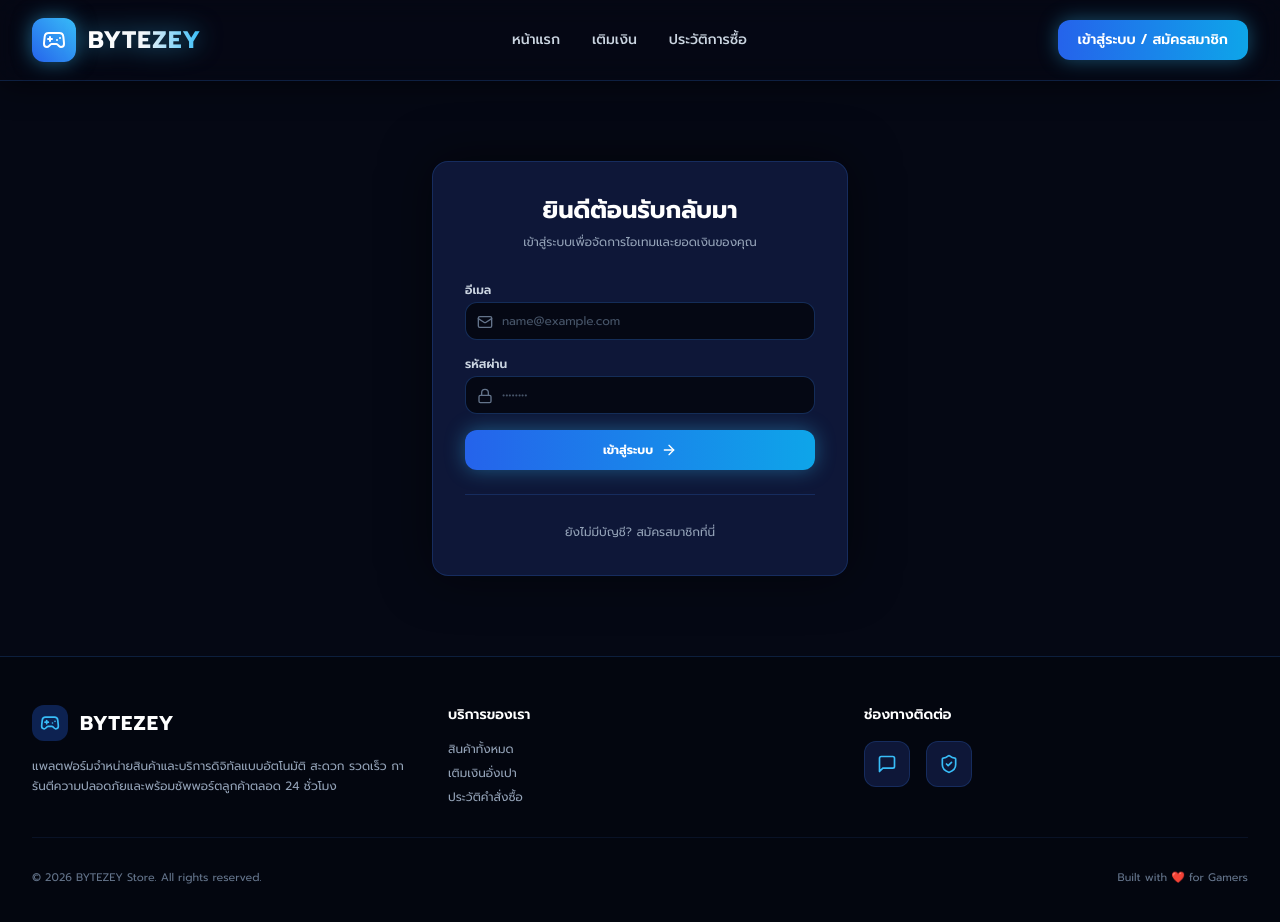
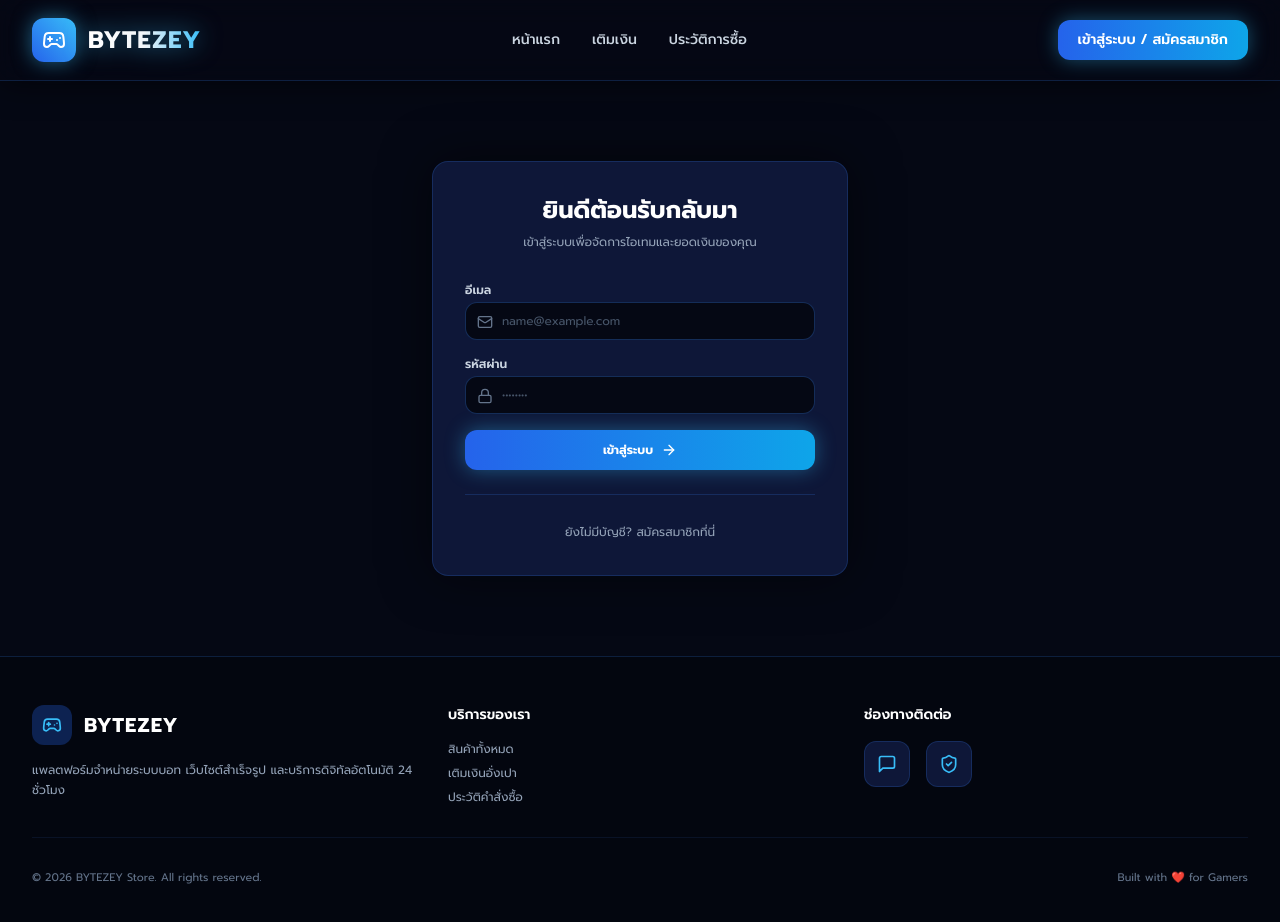
Before and after one commit to mekdiwa/bytezey-store, a Next.js app: page /login in a window 1280 px wide. Shown: the top 922 px of the page. Built offline with nearby package versions, Linux system fonts and the light colour scheme; no server answers; the database is empty.

Commit message:
Update Footer.tsx

```diff
--- a/components/Footer.tsx
+++ b/components/Footer.tsx
@@ -8,7 +8,7 @@ import { createClient } from '@/lib/supabase/client';
 export default function Footer() {
   const [siteName, setSiteName] = useState('BYTEZEY');
   const [footerDesc, setFooterDesc] = useState(
-    'แพลตฟอร์มจำหน่ายสินค้าและบริการดิจิทัลแบบอัตโนมัติ สะดวก รวดเร็ว การันตีความปลอดภัยและพร้อมซัพพอร์ตลูกค้าตลอด 24 ชั่วโมง'
+    'แพลตฟอร์มจำหน่ายระบบบอท เว็บไซต์สำเร็จรูป และบริการดิจิทัลอัตโนมัติ 24 ชั่วโมง'
   );
   const [logoUrl, setLogoUrl] = useState<string | null>(null);
   const supabase = createClient();
@@ -32,13 +32,17 @@ export default function Footer() {
       <div className="max-w-7xl mx-auto px-4 sm:px-6 lg:px-8 py-12">
         <div className="grid grid-cols-1 md:grid-cols-3 gap-8 mb-8">
 
-          {/* Brand Info */}
+          {/* Brand Info & Dynamic Logo */}
           <div className="space-y-4">
             <Link href="/" className="flex items-center gap-3">
               {logoUrl ? (
-                <img src={logoUrl} alt="Logo" className="h-8 w-8 object-contain rounded-lg" />
+                <img
+                  src={logoUrl}
+                  alt="Logo"
+                  className="h-10 w-10 object-contain rounded-xl shadow-[0_0_15px_rgba(56,189,248,0.4)]"
+                />
               ) : (
-                <div className="p-2 rounded-xl bg-blue-600/30 text-sky-400">
+                <div className="p-2.5 rounded-xl bg-blue-600/30 text-sky-400">
                   <Gamepad2 className="w-5 h-5" />
                 </div>
               )}
@@ -61,7 +65,7 @@ export default function Footer() {
             </ul>
           </div>
 
-          {/* Contacts / Guarantees */}
+          {/* Contacts */}
           <div>
             <h4 className="text-sm font-semibold text-white mb-4">ช่องทางติดต่อ</h4>
             <div className="flex gap-4">
```
